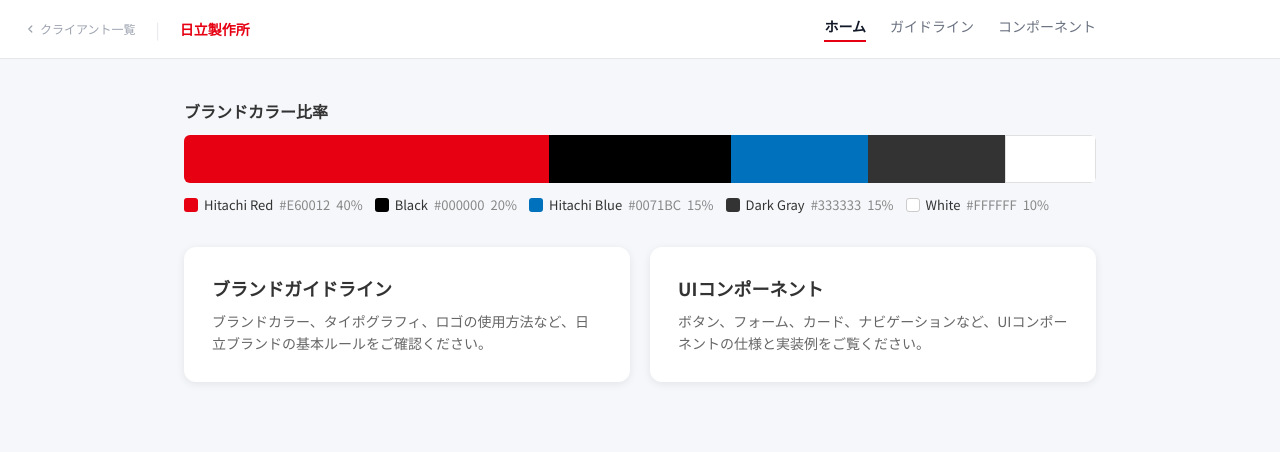
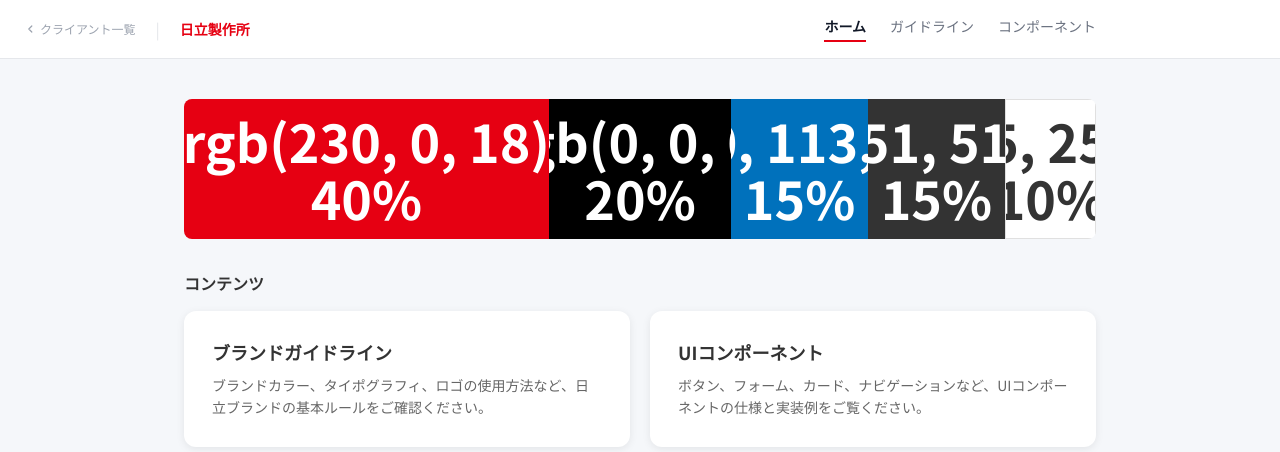
Before and after one commit to uchida-milize/milize-design-flow, a Next.js app: page /hitachi in a window 1280 px wide. Shown: the top 452 px of the page. Built offline with nearby package versions, Linux system fonts and the light colour scheme.

Commit message:
feat: color bar with RGB+% text inside, add コンテンツ heading, remove bar heading

```diff
--- a/src/app/hitachi/page.tsx
+++ b/src/app/hitachi/page.tsx
@@ -14,6 +14,21 @@
   { name: 'White', hex: '#FFFFFF', ratio: 10 },
 ];
 
+function getTextColor(hex: string): string {
+  const r = parseInt(hex.slice(1, 3), 16);
+  const g = parseInt(hex.slice(3, 5), 16);
+  const b = parseInt(hex.slice(5, 7), 16);
+  const luminance = (0.299 * r + 0.587 * g + 0.114 * b) / 255;
+  return luminance > 0.5 ? '#333333' : '#FFFFFF';
+}
+
+function hexToRgb(hex: string): string {
+  const r = parseInt(hex.slice(1, 3), 16);
+  const g = parseInt(hex.slice(3, 5), 16);
+  const b = parseInt(hex.slice(5, 7), 16);
+  return `rgb(${r}, ${g}, ${b})`;
+}
+
 export default function HitachiHome() {
   return (
     <div style={{ minHeight: '100vh' }}>
@@ -26,41 +41,53 @@
       <main style={{ padding: '40px 24px', maxWidth: '960px', margin: '0 auto' }}>
 
         {/* ブランドカラー比率バー */}
-        <div style={{ marginBottom: '32px' }}>
-          <h2 style={{ fontSize: '16px', fontWeight: 600, color: '#333333', marginBottom: '12px' }}>
-            ブランドカラー比率
-          </h2>
-          <div style={{ display: 'flex', height: '48px', borderRadius: '6px', overflow: 'hidden', marginBottom: '12px' }}>
-            {brandColors.map((c) => (
+        <div style={{ display: 'flex', height: '140px', borderRadius: '8px', overflow: 'hidden', marginBottom: '32px' }}>
+          {brandColors.map((c) => {
+            const textColor = getTextColor(c.hex);
+            return (
               <div
                 key={c.hex}
                 style={{
                   width: c.ratio + '%',
                   backgroundColor: c.hex,
                   border: c.hex === '#FFFFFF' ? '1px solid #e0e0e0' : 'none',
+                  display: 'flex',
+                  flexDirection: 'column',
+                  alignItems: 'center',
+                  justifyContent: 'center',
+                  overflow: 'hidden',
+                  padding: '0 6px',
                 }}
-                title={c.name + ' ' + c.ratio + '%'}
-              />
-            ))}
-          </div>
-          <div style={{ display: 'flex', flexWrap: 'wrap', gap: '12px' }}>
-            {brandColors.map((c) => (
-              <div key={c.hex} style={{ display: 'flex', alignItems: 'center', gap: '6px', fontSize: '13px', color: '#333' }}>
+                title={c.name + ' ' + hexToRgb(c.hex) + ' ' + c.ratio + '%'}
+              >
                 <span style={{
-                  display: 'inline-block', width: '14px', height: '14px', borderRadius: '3px',
-                  backgroundColor: c.hex,
-                  border: c.hex === '#FFFFFF' ? '1px solid #ccc' : 'none',
-                  flexShrink: 0,
-                }} />
-                <span>{c.name}</span>
-                <span style={{ color: '#888' }}>{c.hex}</span>
-                <span style={{ color: '#888' }}>{c.ratio}%</span>
+                  color: textColor,
+                  fontSize: '52px',
+                  fontWeight: 700,
+                  lineHeight: 1.1,
+                  textAlign: 'center',
+                  whiteSpace: 'nowrap',
+                }}>
+                  {hexToRgb(c.hex)}
+                </span>
+                <span style={{
+                  color: textColor,
+                  fontSize: '52px',
+                  fontWeight: 700,
+                  lineHeight: 1.1,
+                  textAlign: 'center',
+                }}>
+                  {c.ratio}%
+                </span>
               </div>
-            ))}
-          </div>
+            );
+          })}
         </div>
 
-        {/* ナビゲーションカード */}
+        {/* コンテンツ */}
+        <h2 style={{ fontSize: '16px', fontWeight: 600, color: '#333333', marginBottom: '16px' }}>
+          コンテンツ
+        </h2>
         <div style={{ display: 'grid', gridTemplateColumns: 'repeat(auto-fit, minmax(280px, 1fr))', gap: '20px' }}>
           <Link href={`${basePath}/guidelines`} style={{ textDecoration: 'none' }}>
             <div style={{
@@ -68,9 +95,9 @@
               boxShadow: '0 2px 8px rgba(0,0,0,0.08)', cursor: 'pointer',
               transition: 'box-shadow 0.2s',
             }}>
-              <h2 style={{ fontSize: '18px', fontWeight: 700, color: '#333333', marginBottom: '8px' }}>
+              <h3 style={{ fontSize: '18px', fontWeight: 700, color: '#333333', marginBottom: '8px' }}>
                 ブランドガイドライン
-              </h2>
+              </h3>
               <p style={{ fontSize: '14px', color: '#666', lineHeight: 1.6 }}>
                 ブランドカラー、タイポグラフィ、ロゴの使用方法など、日立ブランドの基本ルールをご確認ください。
               </p>
@@ -82,9 +109,9 @@
               boxShadow: '0 2px 8px rgba(0,0,0,0.08)', cursor: 'pointer',
               transition: 'box-shadow 0.2s',
             }}>
-              <h2 style={{ fontSize: '18px', fontWeight: 700, color: '#333333', marginBottom: '8px' }}>
+              <h3 style={{ fontSize: '18px', fontWeight: 700, color: '#333333', marginBottom: '8px' }}>
                 UIコンポーネント
-              </h2>
+              </h3>
               <p style={{ fontSize: '14px', color: '#666', lineHeight: 1.6 }}>
                 ボタン、フォーム、カード、ナビゲーションなど、UIコンポーネントの仕様と実装例をご覧ください。
               </p>
```
